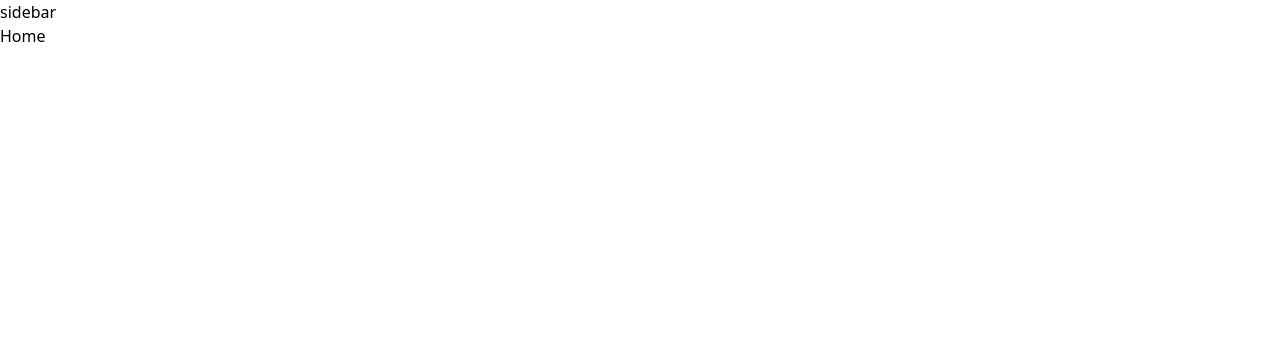
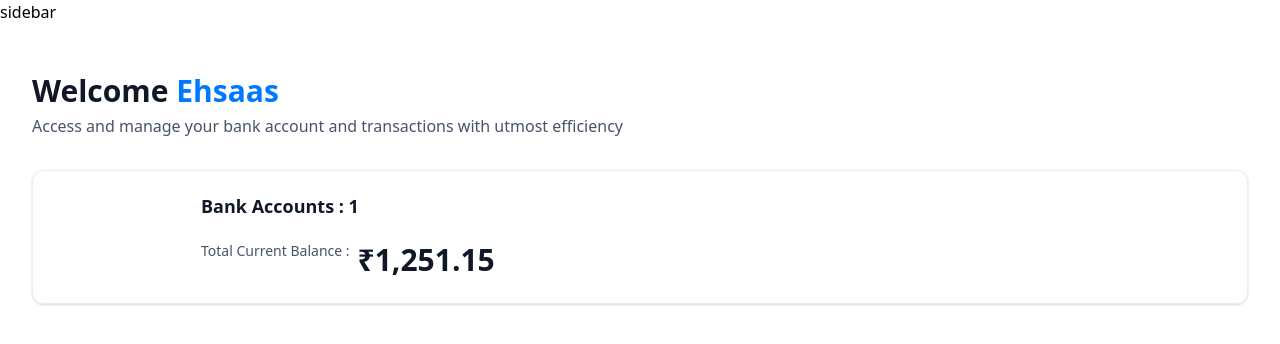
Before and after one commit to EhsaasChaudhary/banks_my, a Next.js app: page / in a window 1280 px wide. Shown: the top 344 px of the page. Built offline with nearby package versions, Linux system fonts and the light colour scheme.

Commit message:
added card for amount and added a header

```diff
--- a/app/(root)/page.tsx
+++ b/app/(root)/page.tsx
@@ -1,9 +1,28 @@
-import React from 'react'
+import TotalBalanceBox from "@/components/ui/TotalBalanceBox";
+import HeaderBox from "@/components/ui/headerBox";
 
 const Home = () => {
+  const loggedin = { firstname: "Ehsaas" };
   return (
-    <div>Home</div>
-  )
-}
+    <section className="home">
+      <div className="home-content">
+        <header className="home-header">
+          <HeaderBox
+            type="greeting"
+            title="Welcome"
+            user={loggedin?.firstname || "Guest"}
+            subtext="Access and manage your bank account and transactions with utmost efficiency"
+          />
+        </header>
 
-export default Home
+        <TotalBalanceBox
+        account={[]}
+        totalBanks={1}
+        totalCurrentBalance={1251.15}
+        />
+      </div>
+    </section>
+  );
+};
+
+export default Home;
--- /dev/null
+++ b/components/ui/HeaderBox.tsx
@@ -0,0 +1,22 @@
+import React from "react";
+
+const HeaderBox = ({
+  type = "title",
+  title,
+  subtext,
+  user,
+}: HeaderBoxProps) => {
+  return (
+    <div className="header-box">
+      <h1 className="header-box-title">
+        {title}
+        {type === "greeting" && (
+          <span className="text-bankGradient">&nbsp;{user}</span>
+        )}
+      </h1>
+      <p className="header-box-subtext">{subtext}</p>
+    </div>
+  );
+};
+
+export default HeaderBox;
--- /dev/null
+++ b/components/ui/TotalBalanceBox.tsx
@@ -0,0 +1,27 @@
+import { formatAmount } from "@/lib/utils";
+import React from "react";
+
+const TotalBalanceBox = ({
+  accounts = [],
+  totalBanks,
+  totalCurrentBalance,
+}: TotlaBalanceBoxProps) => {
+  return (
+    <section className="total-balance">
+      <div className="total-balance-chart">{/* dounut chart here */}</div>
+      <div className="flex flex-col gap-6">
+        <h2 className="header-2">Bank Accounts : {totalBanks}</h2>
+        <div className="flex flec-col gap-2">
+             <p className="total-balance-label">
+                Total Current Balance :
+             </p>
+             <p className="total-balance-amount flex-center gap-2">
+                {formatAmount(totalCurrentBalance)}
+             </p>
+        </div>
+      </div>
+    </section>
+  );
+};
+
+export default TotalBalanceBox;
--- a/lib/utils.ts
+++ b/lib/utils.ts
@@ -66,9 +66,9 @@
 };
 
 export function formatAmount(amount: number): string {
-  const formatter = new Intl.NumberFormat("en-US", {
+  const formatter = new Intl.NumberFormat("en-IN", {
     style: "currency",
-    currency: "USD",
+    currency: "INR",
     minimumFractionDigits: 2,
   });
 
--- a/package.json
+++ b/package.json
@@ -14,6 +14,7 @@
     "clsx": "^2.1.1",
     "lucide-react": "^0.396.0",
     "next": "14.2.4",
+    "query-string": "^9.0.0",
     "react": "^18",
     "react-dom": "^18",
     "tailwind-merge": "^2.3.0",
```
Also changed, not shown: 1 other file (tests, documents, lock files or other folders).
